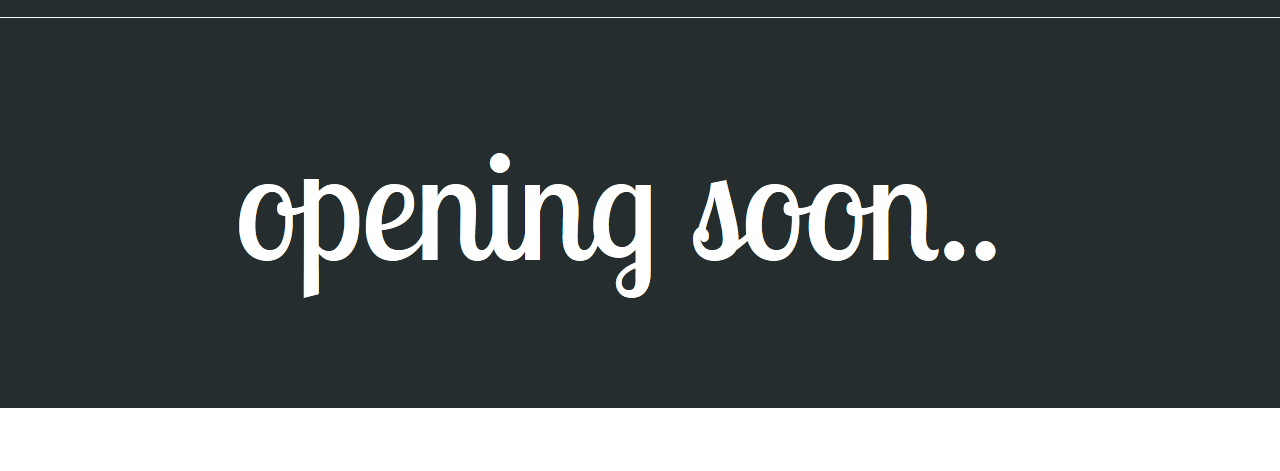
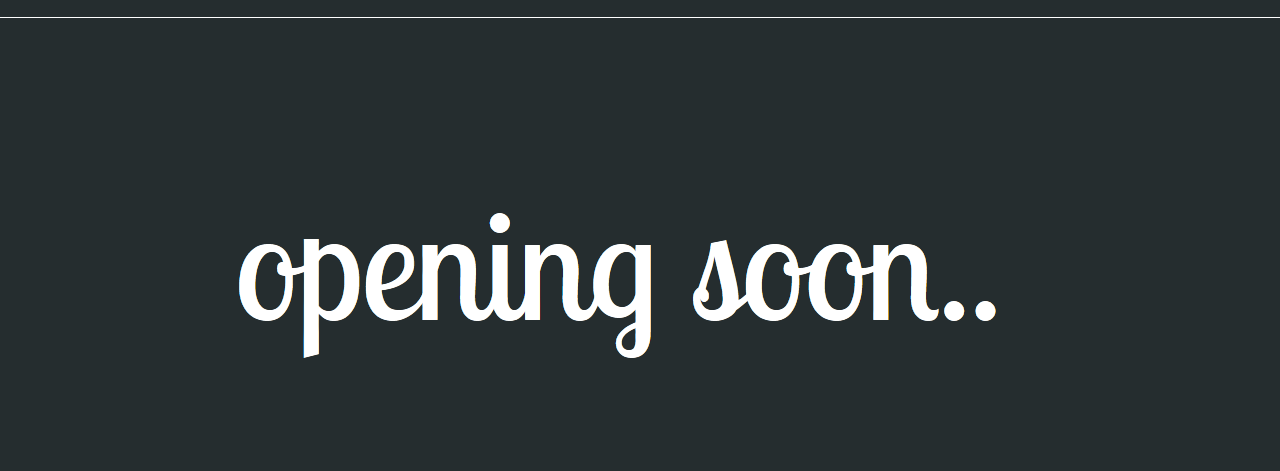
Before and after one commit to muhsinmuhsy/soupup, a plain HTML site: page index.html in a window 1280 px wide. Shown: the part 72-543 px from the top of the page. Drawn offline with nearby package versions, Linux system fonts and the light colour scheme; files whose address does not match are found by name.

Commit message:
/// added categories product and changed template disighns ///

```diff
--- a/assets/css/main.css
+++ b/assets/css/main.css
@@ -1529,7 +1529,8 @@ section {
   width: 100%;
   background-size: cover;
   position: relative;
-  min-height: 60vh;
+  /* min-height: 60vh; */
+  min-height: 75vh;
   padding: 160px 0 60px 0;
   background-color: #252d2f;
 }
```
